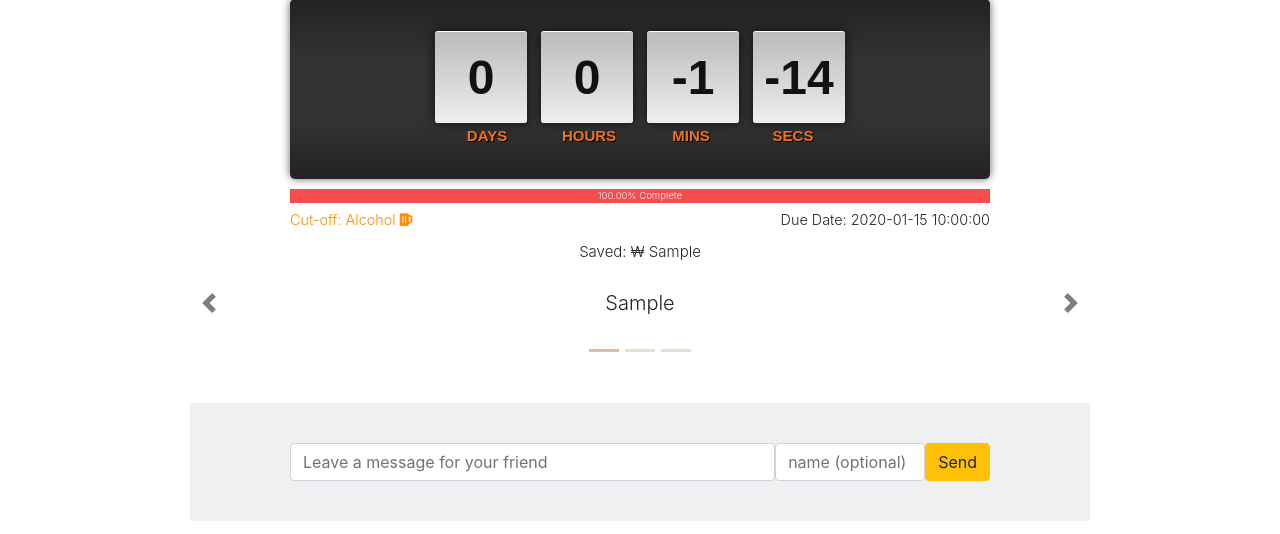
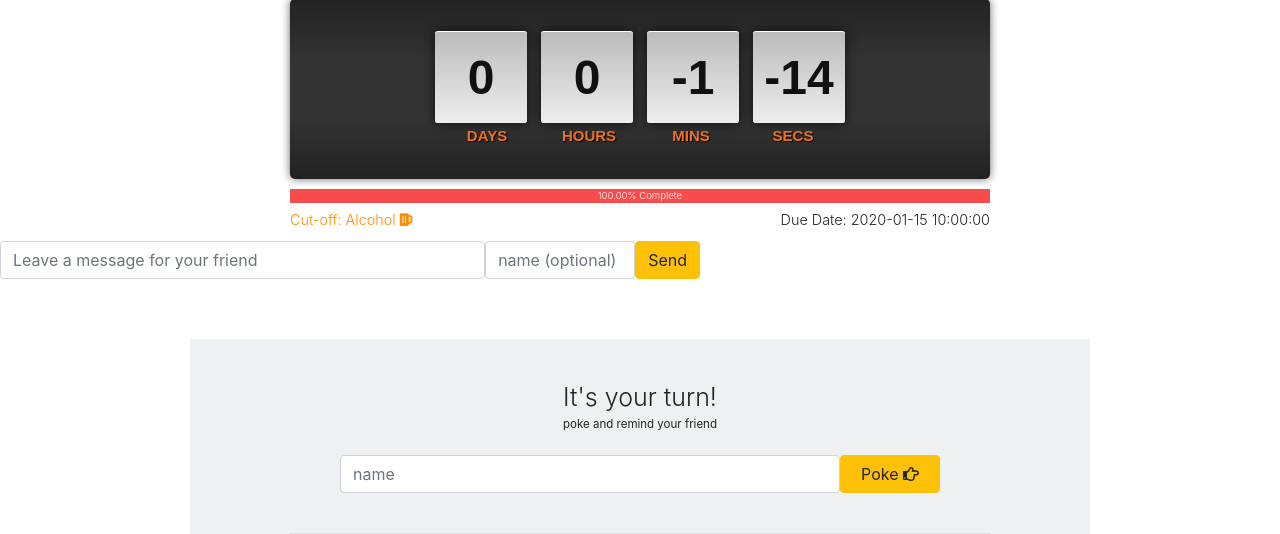
Before and after one commit to bhanghj3094/CS374-2019Spring, a Flask app: template templates/shared_page.html in a window 1280 px wide. Shown: the part 166-700 px from the top of the page. Run offline with Flask 2, Linux system fonts and the light colour scheme; the template is opened without the code that fills it: most values are stand-ins (such as "Sample title", 1, 10 or a date in 2020); some libraries are stand-ins or nearby versions.

Commit message:
carousel deleted

```diff
--- a/static/css/shared_page.css
+++ b/static/css/shared_page.css
@@ -158,43 +158,7 @@ img {
 }
 #dependency {
   color: darkorange;
-}
-
-
-/* ====== Carousel ====== */
-#userGoals {
-  display: flex;
-  flex-direction: column;
-  justify-content: center;
-  align-items: center;
-}
-#moneySaved {
-  font-size: 15px;
-}
-#miniGoals {
-  display: flex;
-  flex-direction: column;
-  justify-content: center;
-
-  width: 80%;
-  height: 80px;
-  padding: 5px;
-}
-.carousel-item {
-  text-align: center;
-  font-size: 20px;
-}
-.carousel-indicators {
-  bottom: -60px !important;
-}
-.carousel-indicators li {
-  background-color: #dabfa0 !important;
-}
-.carousel-control-prev, .carousel-control-next {
-  filter: invert(100%);
-  color: #dabfa0 !important;
-  /* 이거 현재 적용 안됨 */
-}
+}s
 
 
 /* ====== Cheering Message ====== */
--- a/static/css/user_home_page.css
+++ b/static/css/user_home_page.css
@@ -114,8 +114,6 @@ body {
   flex-direction: column;
   justify-content: center;
   align-items: center;
-
-  margin: 30px 0px;
 }
 #moneySaved {
   font-size: 15px;
--- a/static/js/shared_page.js
+++ b/static/js/shared_page.js
@@ -9,17 +9,6 @@ new Vue({
     start_time: new Date("2019-05-10T09:00:00"), // It is empty at first.
     end_time: new Date("2019-06-01T11:00:00"), // It is empty at first.
     complete_percentage: 0,
-    user_goals: [],
-    goals: [
-      {'name': 'iPad', 'money': 1000000},
-      {'name': 'Americano', 'money': 5000},
-      {'name': 'Paris Trip', 'money': 4000000},
-    ], // It is empty at first.
-    spent_money: 10000, // It is empty at first.
-    spent_per: "Day", // It is empty at first.
-    spent_money_ms: 0, // It is empty at first.
-    saved_money: "", // It is empty at first.
-    print_saved_money: "",
     image: '',
     report_text: "",
     reports: [],
@@ -49,18 +38,9 @@ new Vue({
     succeed_bets_money: 35000,
     failure_bets_money: 57000,
   },
-  created() {
-    if(this.spent_per == "Day")
-      this.spent_money_ms = this.spent_money / 86400000;
-    else if(this.spent_per == "Week")
-      this.spent_money_ms = this.spent_moeny / (86400000 * 7);
-    else if(this.spent_per == "Month")
-      this.spent_money_ms = this.spent_money / (86400000 * 7 * 30);
-  },
   mounted() {
     this.pokeView();
     this.betView();
-    this.goalView();
     this.print_end_time = this.getTimeStamp(this.end_time);
     // Update the count down every 1 second
     this.timerCount();
@@ -79,7 +59,6 @@ new Vue({
       this.end_time = this.user["goal_date"];
       var percent = this.time_left / (this.user["goal_date"] - this.user["start_date"]);
       this.complete_percentage = percent * 100;
-      this.user_goals = [this.user["mini_goal_1"], this.user["mini_goal_2"], this.user["mini_goal_3"]];
     },
     updateUser: function () {
       this.$http.post('/update_user', this.user)
@@ -119,7 +98,6 @@ new Vue({
         // Find the distance between now an the count down date
         this.time_left = end - now;
         this.getCountdown();
-        this.goalView();
         this.moneyCount(start,now);
         var percent = (now - start) / (end - start) * 100;
         this.complete_percentage = percent.toFixed(2);
@@ -287,13 +265,6 @@ new Vue({
       var succeed_bets_money_percent = this.succeed_bets_money / (this.succeed_bets_money + this.failure_bets_money) * 100;
       elem.style.width = succeed_bets_money_percent + '%';
     },
-    goalView: function(){
-      this.user_goals = [];
-      for (var i = 0 ; i < this.goals.length ; i++){
-        var value = (this.saved_money/this.goals[i]['money']).toFixed(2);
-        this.user_goals.push( value + " " + this.goals[i]['name']);
-      }
-    },
     numberWithCommas: function(x){
       return x.toString().replace(/\B(?=(\d{3})+(?!\d))/g, ",");
     },
--- a/templates/shared_page.html
+++ b/templates/shared_page.html
@@ -79,41 +79,6 @@
         </div>
         <div id="timeEnd">
           Due Date: {{ print_end_time }}
-        </div>
-      </div>
-    </div>
-
-    <div id="userGoals">
-      <div id="moneySaved">
-        <span class="badge badge-pill badge-light">
-        </span>Saved: ₩ {{print_saved_money}}
-      </div>
-      <div id="miniGoals">
-        <div class="carousel slide" data-ride="carousel">
-          <div class="carousel-inner">
-            <div class="carousel-item active">
-              {{user_goals[0]}}
-            </div>
-            <div class="carousel-item">
-              {{user_goals[1]}}
-            </div>
-            <div class="carousel-item">
-              {{user_goals[2]}}
-            </div>
-          </div>
-          <ol class="carousel-indicators">
-            <li data-target=".carousel" data-slide-to="0" class="active"></li>
-            <li data-target=".carousel" data-slide-to="1"></li>
-            <li data-target=".carousel" data-slide-to="2"></li>
-          </ol>
-          <a class="carousel-control-prev" href=".carousel" role="button" data-slide="prev">
-            <span class="carousel-control-prev-icon" aria-hidden="true"></span>
-            <span class="sr-only">Previous</span>
-          </a>
-          <a class="carousel-control-next" href=".carousel" role="button" data-slide="next">
-            <span class="carousel-control-next-icon" aria-hidden="true"></span>
-            <span class="sr-only">Next</span>
-          </a>
         </div>
       </div>
     </div>
```
Also changed, not shown: 1 other file.
